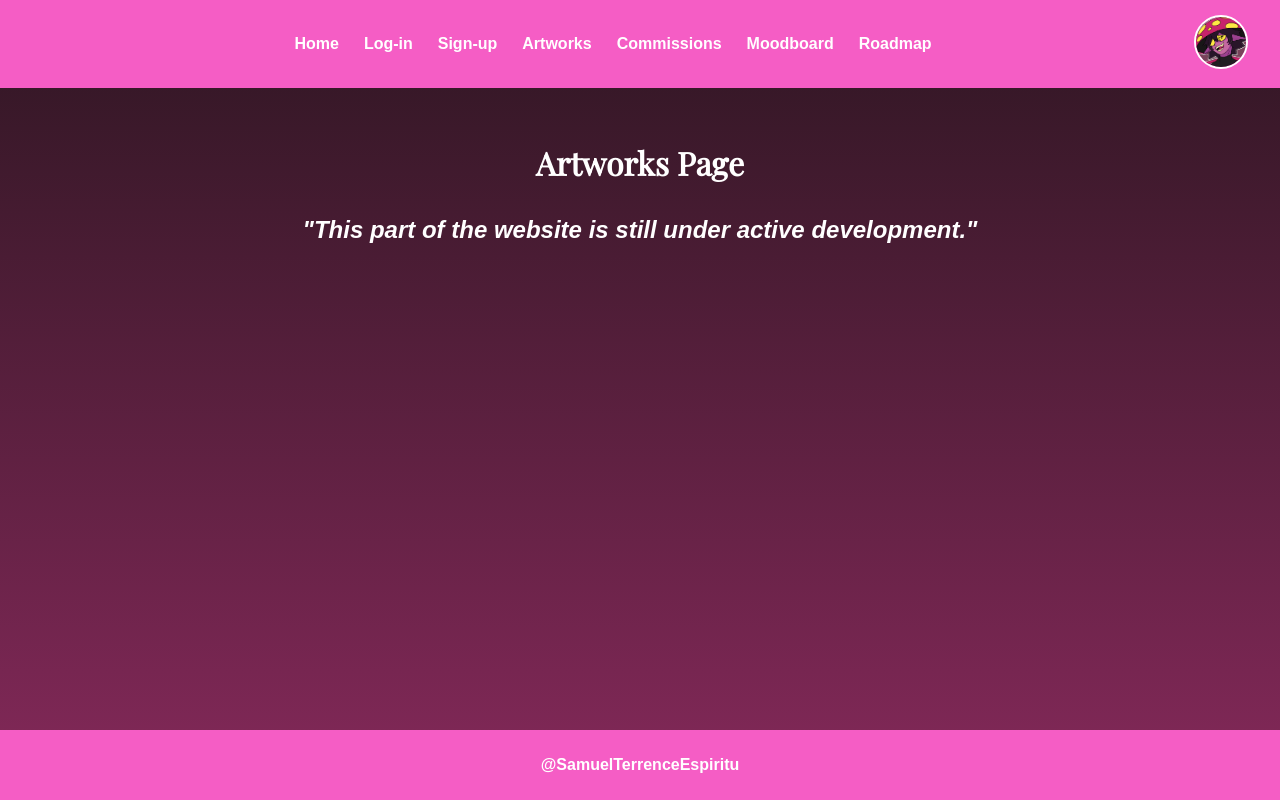
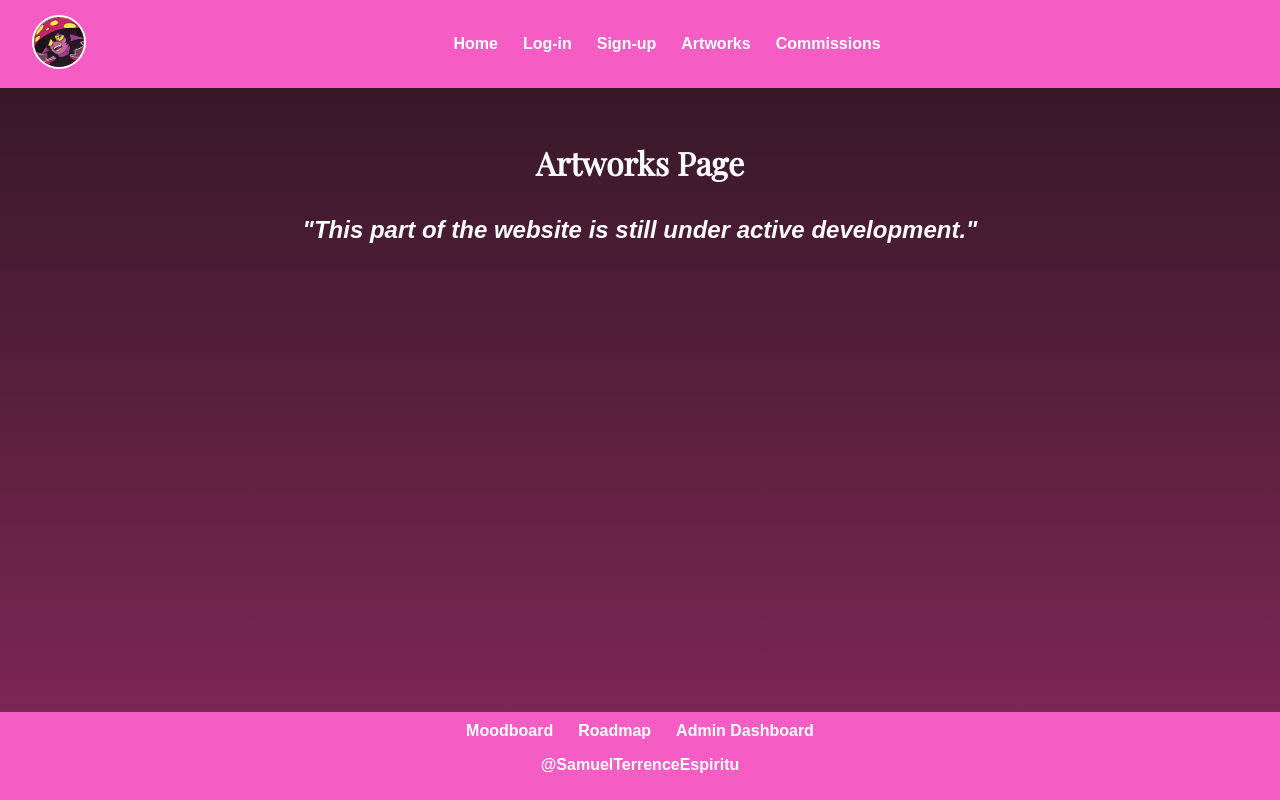
Before and after one commit to LtNamelin/NEW-WEBSYS-ACTIVITY, a CodeIgniter 4 app: the page made by backend/app/Views/user/artworks.php in a window 1280 px wide. Run offline with PHP 8.4 and a stand-in for CodeIgniter, Linux system fonts and the light colour scheme; the template is opened without the code that fills it, so the values that code supplies are empty; some libraries are stand-ins or nearby versions.

Commit message:
feat(Admin Dashboard): Added an admin dashboard

```diff
--- a/backend/app/Config/Routes.php
+++ b/backend/app/Config/Routes.php
@@ -12,3 +12,4 @@ $routes->get('/moodboard', 'Users::moodboard');
 $routes->get('/roadmap', 'Users::roadmap');
 $routes->get('/artworks', 'Users::artworks');
 $routes->get('/commissions', 'Users::commissions');
+$routes->get('/admindash', 'Users::admindash');
--- a/backend/app/Controllers/Users.php
+++ b/backend/app/Controllers/Users.php
@@ -40,4 +40,9 @@ class Users extends BaseController
     {
         return view('user/commissions');
     }
+
+    public function admindash(): string
+    {
+        return view('user/admindash');
+    }
 }
--- a/backend/app/Views/components/footer.php
+++ b/backend/app/Views/components/footer.php
@@ -1,5 +1,14 @@
 <?php // footer.php
 ?>
 <footer>
+    <nav class="navbar">
+        <div class="nav-center">
+            <ul class="nav-links">
+                <li><a href="./moodboard">Moodboard</a></li>
+                <li><a href="./roadmap">Roadmap</a></li>
+                <li><a href="./admindash">Admin Dashboard</a></li>
+            </ul>
+        </div>
+    </nav>
     <p>@SamuelTerrenceEspiritu</p>
 </footer>
--- a/backend/app/Views/components/header.php
+++ b/backend/app/Views/components/header.php
@@ -2,6 +2,9 @@
 ?>
 <header>
     <nav class="navbar">
+        <a href="https://x.com/LtNamelin" target="_blank" rel="noopener noreferrer">
+            <img src="<?= ('images/logo.png') ?>" alt="Logo" class="logo-img">
+        </a>
         <div class="nav-center">
             <ul class="nav-links">
                 <li><a href="./">Home</a></li>
@@ -9,12 +12,7 @@
                 <li><a href="./signup">Sign-up</a></li>
                 <li><a href="./artworks">Artworks</a></li>
                 <li><a href="./commissions">Commissions</a></li>
-                <li><a href="./moodboard">Moodboard</a></li>
-                <li><a href="./roadmap">Roadmap</a></li>
             </ul>
         </div>
-        <a href="https://x.com/LtNamelin" target="_blank" rel="noopener noreferrer">
-            <img src="<?= ('images/logo.png') ?>" alt="Logo" class="logo-img">
-        </a>
     </nav>
 </header>
```
Also changed, not shown: backend/app/Views/user/admindash.php (added, +21 -0 lines).
